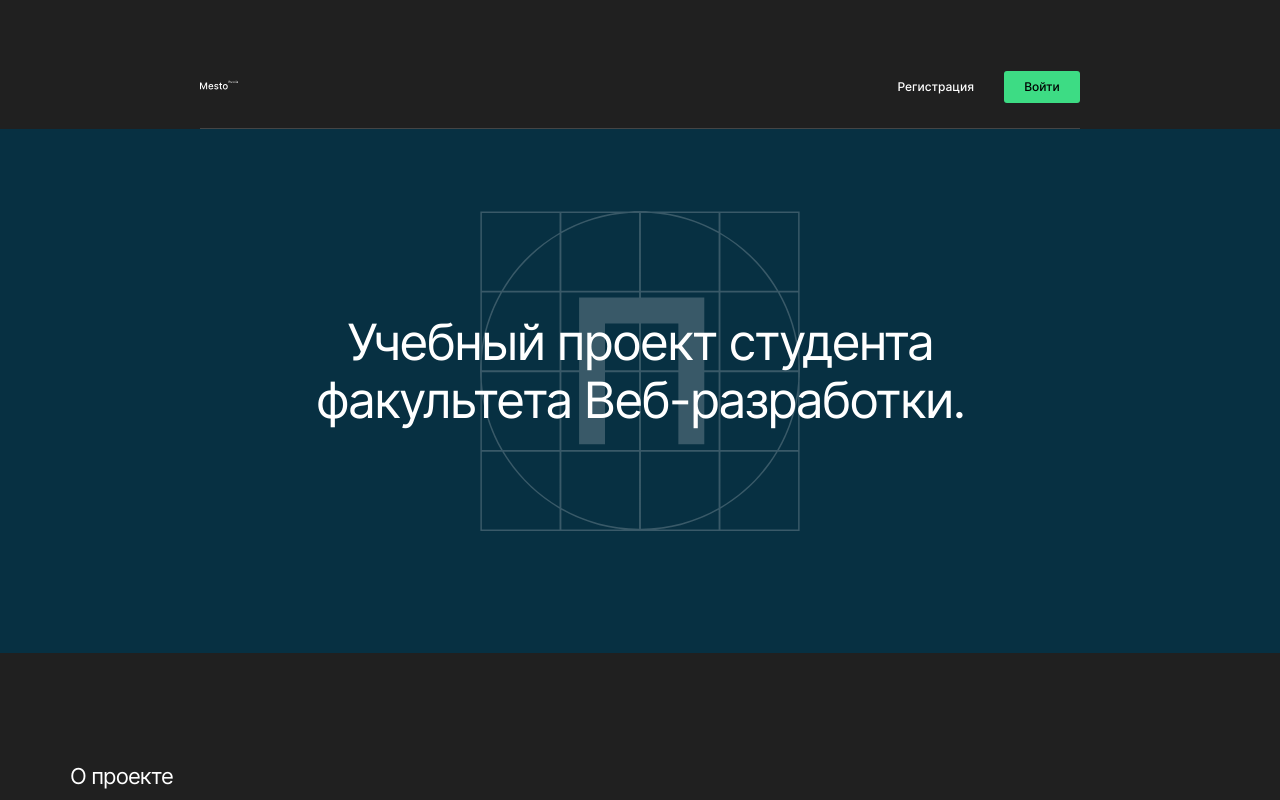
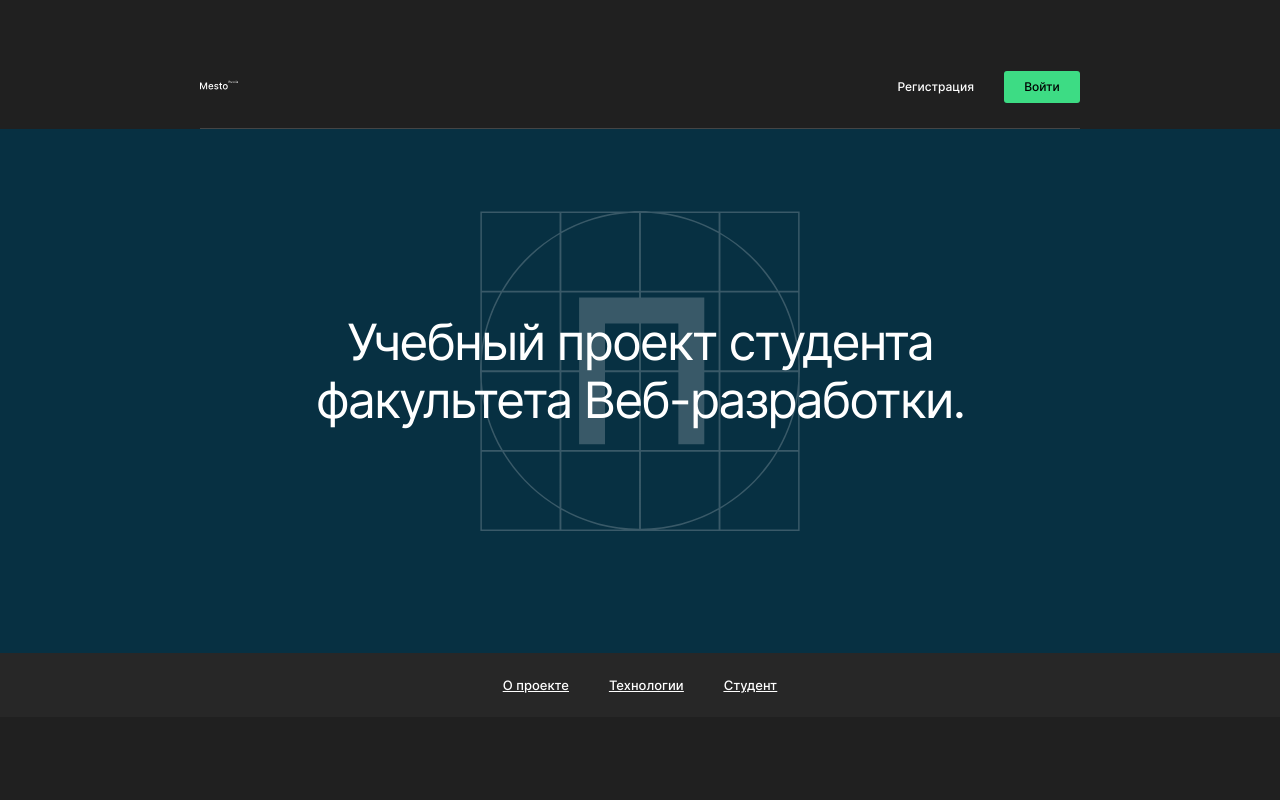
Before and after one commit to natali-kamenkova/movies-explorer-frontend, a React (Create React App) app: page / in a window 1280 px wide. Shown: the top 800 px of the page. Built offline with nearby package versions, Linux system fonts and the light colour scheme.

Commit message:
навигация

```diff
--- a/src/components/Main/Main.js
+++ b/src/components/Main/Main.js
@@ -5,10 +5,12 @@ import "./Main.css";
 import Promo from "../Promo/Promo";
 import Techs from "../Techs/Techs";
 import Portfolio from "../Portfolio/Portfolio";
+import NavTab from "../NavTab/NavTab";
 
 function Main() {
     return (<main className="main">
         <Promo/>
+        <NavTab/>
         <AboutProject/>
         <Techs/>
         <AboutMe/>
--- /dev/null
+++ b/src/components/NavTab/NavTab.css
@@ -0,0 +1,57 @@
+.nav-tab {
+    background-color: #272727;
+    width: 100%;
+    display: flex;
+    flex-direction: row;
+    padding: 24px 0;
+}
+
+.nav-tab__container {
+    margin: 0 auto;
+}
+
+.nav-tab__elements {
+    margin: 0 auto;
+    padding: 0;
+    list-style-type: none;
+    display: flex;
+    flex-direction: row;
+}
+
+.nav-tab__element {
+    color: #FFFFFF;
+    font-style: normal;
+    font-weight: 500;
+    font-size: 13px;
+    line-height: 16px;
+    align-items: center;
+    text-decoration-line: underline;
+    opacity: 1;
+    cursor: pointer;
+    transition: opacity 0.3s ease;
+    margin: 0 40px 0 0;
+}
+
+.nav-tab__element:last-child {
+    margin-right: 0px;
+}
+
+.nav-tab__element:hover {
+    opacity: 0.6;
+}
+
+@media (max-width: 425px) {
+    .nav-tab {
+        padding: 25px 0;
+    }
+
+    .nav-tab__element {
+        margin-right: 24px;
+        font-size: 11px;
+        line-height: 16px;
+    }
+
+    .nav-tab__element:last-child {
+        margin-right: 0;
+    }
+}
--- /dev/null
+++ b/src/components/NavTab/NavTab.js
@@ -0,0 +1,28 @@
+import React from "react";
+import "./NavTab.css";
+
+function NavTab() {
+    return (<section className="nav-tab">
+            <nav className="nav-tab__container">
+                <ul className="nav-tab__elements">
+                    <li className="nav-tab__element">
+                        <a className="nav-tab__element" href="#about_project">
+                            О проекте
+                        </a>
+                    </li>
+                    <li className="nav-tab__element">
+                        <a className="nav-tab__element" href="#techs">
+                            Технологии
+                        </a>
+                    </li>
+                    <li className="nav-tab__element">
+                        <a className="nav-tab__element" href="#about_me">
+                            Студент
+                        </a>
+                    </li>
+                </ul>
+            </nav>
+        </section>);
+}
+
+export default NavTab;
```
